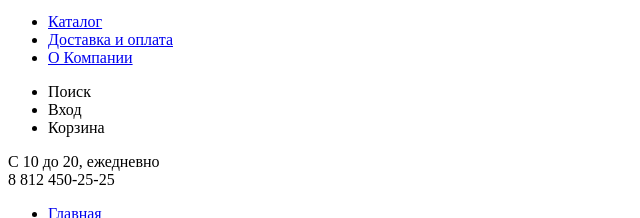
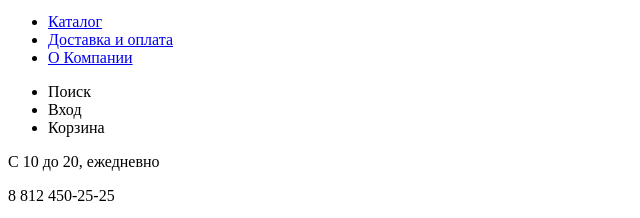
Before and after one commit to tatiana-oleynik/336023-gllacy-24, a plain HTML site: page html/catalog.html in a window 1280 px wide. Shown: the part 29-247 px from the top of the page, without its empty margins (0-640 px from the left). Drawn offline with Linux system fonts and the light colour scheme.

Commit message:
Исправила ошибки в каталоге

```diff
--- a/html/catalog.html
+++ b/html/catalog.html
@@ -21,7 +21,8 @@
           <li class="backet">Корзина</li>
         </ul>
       </nav>
-      <p class="schedule">С 10 до 20, ежедневно <br> 8 812 450-25-25</p>
+      <p class="schedule">С 10 до 20, ежедневно</p>
+      <p>8 812 450-25-25</p>
     </header>
     <main class="container">
         <ul class="breadcrumbs">
@@ -241,7 +242,7 @@
         <a href="https://htmlacademy.ru" class="logo-htmlacademy">
           <img src="img/logo-htmlacademy" width="113" height="40" alt="Логотип HTML Academy">
         </a>
-          <p class="copyright-link">Сделано в <a href="https://htmlacademy.ru">HTML Academy </a>© 2019</p>
+        <p class="copyright-link">Сделано в <a href="https://htmlacademy.ru">HTML Academy </a>© 2019</p>
       </div>
     </footer>
   </body>
```
